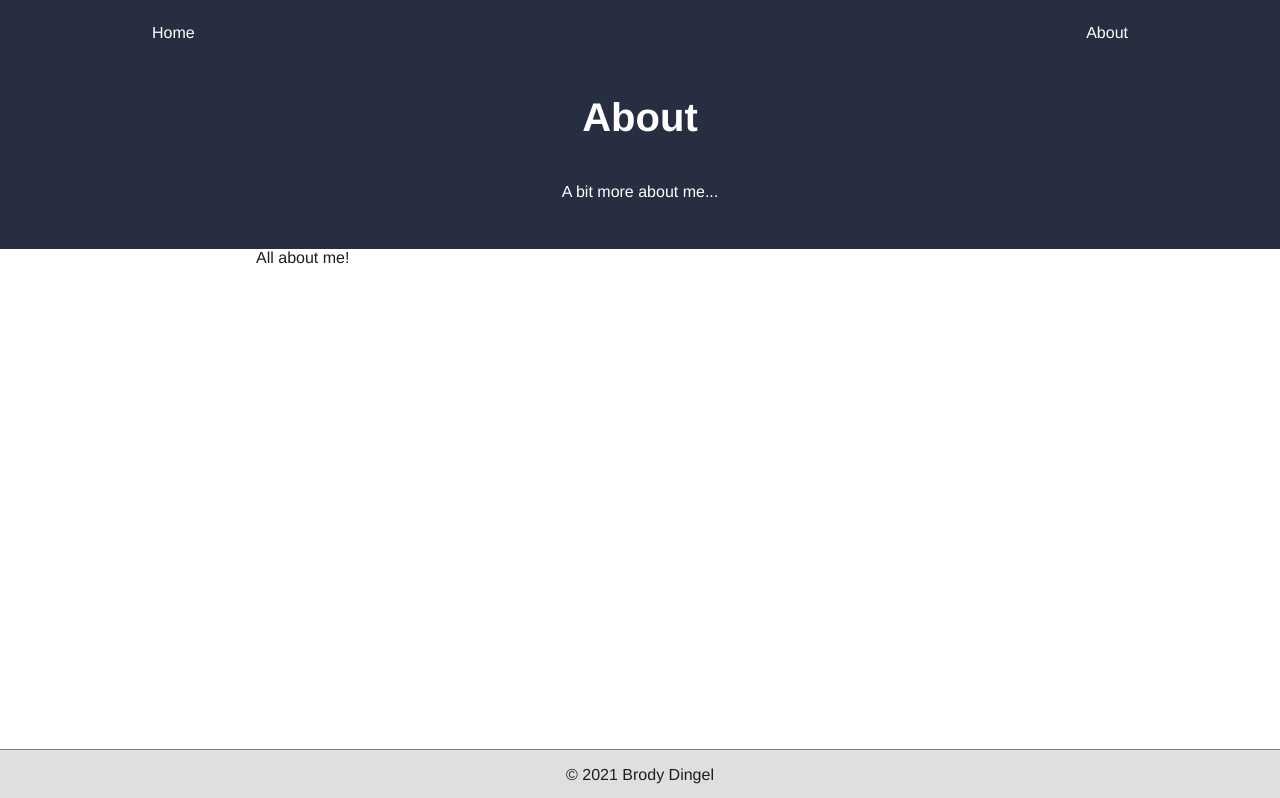
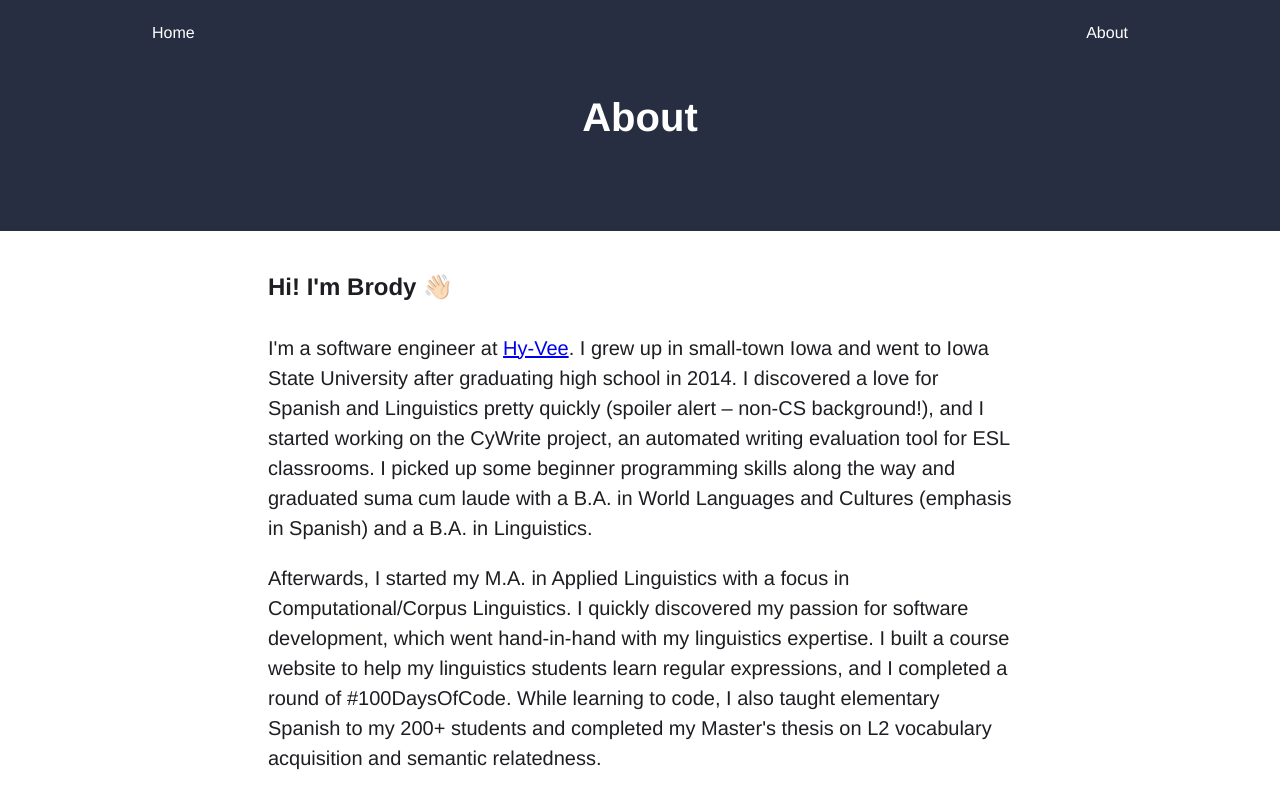
Before and after one commit to brodyd795/personal-site, a Next.js app: page /about in a window 1280 px wide. Shown: the top 798 px of the page. Built offline with nearby package versions, Linux system fonts and the light colour scheme.

Commit message:
Populate about page with styles

```diff
--- /dev/null
+++ b/data/about.ts
@@ -0,0 +1,29 @@
+export const aboutData = [
+	`I'm a software engineer at [Hy-Vee](https://hy-vee.com).
+	I grew up in small-town Iowa and went to Iowa State University
+	after graduating high school in 2014. I discovered a love for
+	Spanish and Linguistics pretty quickly (spoiler alert – non-CS
+	background!), and I started working on the CyWrite project,
+	an automated writing evaluation tool for ESL classrooms. I
+	picked up some beginner programming skills along the way and
+	graduated suma cum laude with a B.A. in World Languages and
+	Cultures (emphasis in Spanish) and a B.A. in Linguistics.`,
+
+	`Afterwards, I started my M.A. in Applied Linguistics with
+	a focus in Computational/Corpus Linguistics. I quickly
+	discovered my passion for software development, which went
+	hand-in-hand with my linguistics expertise. I built a course
+	website to help my linguistics students learn regular
+	expressions, and I completed a round of #100DaysOfCode.
+	While learning to code, I also taught elementary Spanish
+	to my 200+ students and completed my Master's thesis on
+	L2 vocabulary acquisition and semantic relatedness.`,
+
+	`At Hy-Vee, I work with front-end React + Next.js code,
+	back-end Node, and a smattering of other technologies in
+	our stack (Kubernetes, Elasticsearch, Styled Components...I
+	could go on).`,
+
+	`I currently live in Iowa with my wife, Rachel, and our
+	daughter, Lillia. She's super cute 😉`
+];
--- a/pages/about.tsx
+++ b/pages/about.tsx
@@ -1,11 +1,28 @@
 import React from 'react';
+import ReactMarkdown from 'react-markdown';
+import styled from 'styled-components';
 
 import {Container} from '../components/container';
+import {aboutData} from '../data/about';
+
+const StyledP = styled(ReactMarkdown)`
+	line-height: 1.5;
+	font-size: 20px;
+	padding: 0 12px;
+`;
+
+const StyledHeading = styled.h2`
+	margin-top: 30px;
+	padding: 12px;
+`;
 
 const About = () => (
-	<Container headerText='About' subHeaderText='A bit more about me...'>
+	<Container headerText='About' subHeaderText=''>
 		<main>
-			<div>All about me!</div>
+			<StyledHeading>{`Hi! I'm Brody 👋🏻`}</StyledHeading>
+			{aboutData.map((paragraph) => (
+				<StyledP>{paragraph}</StyledP>
+			))}
 		</main>
 	</Container>
 );
```
